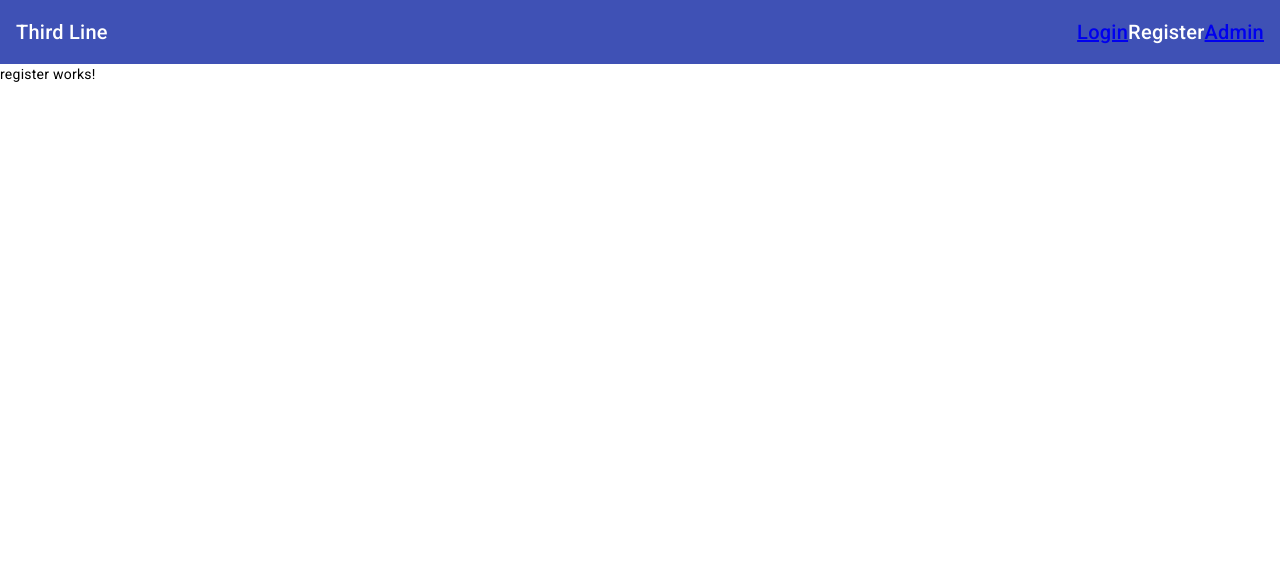
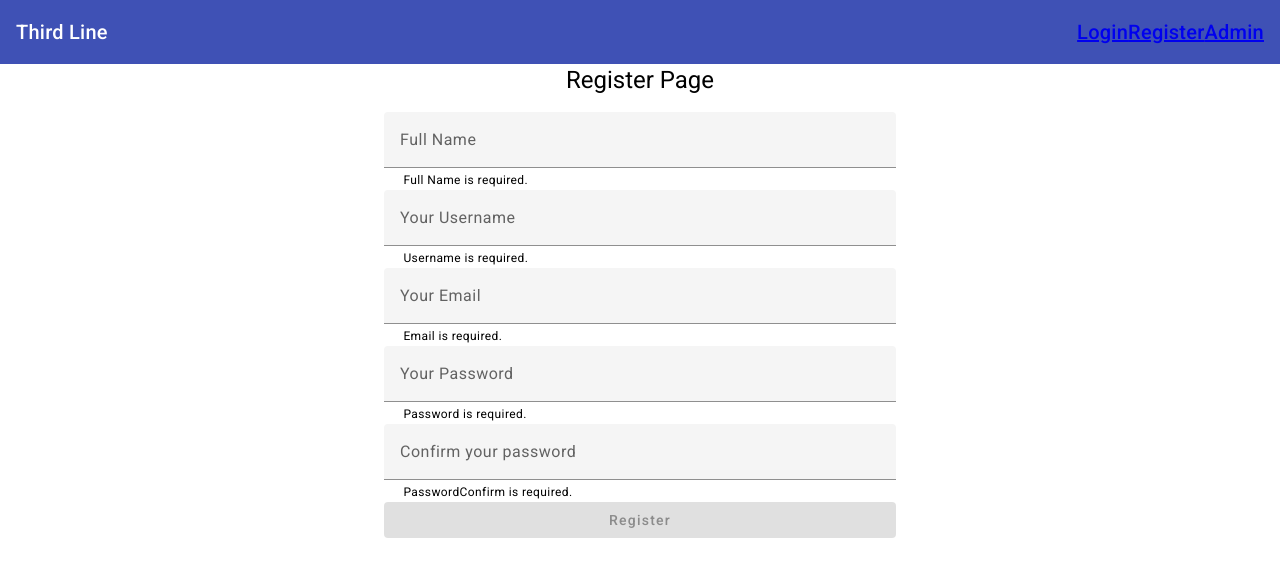
Before and after one commit to AlenaBukilic/nest-blog, an Angular app in the folder client/: page /register in a window 1280 px wide. Shown: the top 576 px of the page. Built offline with nearby package versions, Linux system fonts and the light colour scheme.

Commit message:
create register and login components

```diff
--- a/client/src/app/app.component.html
+++ b/client/src/app/app.component.html
@@ -3,7 +3,7 @@
     <span>Third Line</span>
     <span class="example-spacer"></span>
     <a routerLink="/login">Login</a>
-    <a>Register</a>
+    <a routerLink="/register">Register</a>
     <a routerLink="/admin">Admin</a>
   </mat-toolbar-row>
 </mat-toolbar>
--- a/client/src/app/components/login/login.component.html
+++ b/client/src/app/components/login/login.component.html
@@ -1,2 +1,35 @@
-<p>login works!</p>
-<button (click)="login()">Click me</button>
+<h1 style="text-align: center">Login Page</h1>
+<form [formGroup]="loginForm" (ngSubmit)="onSubmit()">
+  <div class="container">
+    <mat-form-field>
+      <input
+        matInput
+        placeholder="Email"
+        type="email"
+        formControlName="email"
+      />
+      <mat-hint *ngIf="loginForm.get('email')?.errors">
+        Email is required.</mat-hint
+      >
+    </mat-form-field>
+    <mat-form-field>
+      <input
+        matInput
+        placeholder="Password"
+        type="password"
+        formControlName="password"
+      />
+      <mat-hint *ngIf="loginForm.get('password')?.errors">
+        Password is required.</mat-hint
+      >
+    </mat-form-field>
+    <button
+      mat-flat-button
+      color="primary"
+      [disabled]="loginForm.invalid"
+      type="submit"
+    >
+      Login
+    </button>
+  </div>
+</form>
--- a/client/src/app/components/login/login.component.scss
+++ b/client/src/app/components/login/login.component.scss
@@ -0,0 +1,10 @@
+.container {
+  display: flex;
+  flex-direction: column;
+  align-items: center;
+  justify-content: center;
+}
+
+.container > * {
+  width: 40%;
+}
--- a/client/src/app/components/login/login.component.ts
+++ b/client/src/app/components/login/login.component.ts
@@ -1,4 +1,7 @@
 import { Component, OnInit } from '@angular/core';
+import { FormBuilder, FormGroup, Validators } from '@angular/forms';
+import { map } from 'rxjs';
+import { Router } from '@angular/router';
 import { AuthenticationService } from '../../../app/services/authentication.service';
 
 @Component({
@@ -7,17 +10,31 @@ import { AuthenticationService } from '../../../app/services/authentication.serv
   styleUrls: ['./login.component.scss'],
 })
 export class LoginComponent implements OnInit {
-  constructor(private authService: AuthenticationService) {}
+  loginForm!: FormGroup;
 
-  private email = 'alenaTwo@gmail.com';
+  constructor(
+    private authService: AuthenticationService,
+    private formBuilder: FormBuilder,
+    private router: Router,
+  ) {}
 
-  private password = 'Alena12345';
+  ngOnInit(): void {
+    this.loginForm = this.formBuilder.group({
+      email: [
+        null,
+        [Validators.required, Validators.email, Validators.minLength(6)],
+      ],
+      password: [null, [Validators.required, Validators.minLength(3)]],
+    });
+  }
 
-  ngOnInit(): void {}
-
-  login() {
+  onSubmit() {
+    if (this.loginForm.invalid) {
+      return;
+    }
     this.authService
-      .login(this.email, this.password)
-      .subscribe((data) => console.log('Success', data));
+      .login(this.loginForm.value)
+      .pipe(map((token) => this.router.navigate(['admin'])))
+      .subscribe();
   }
 }
--- a/client/src/app/components/register/register.component.html
+++ b/client/src/app/components/register/register.component.html
@@ -1 +1,57 @@
-<p>register works!</p>
+<h1 style="text-align: center">Register Page</h1>
+<form [formGroup]="registerForm" (ngSubmit)="onSubmit()">
+  <div class="container">
+    <mat-form-field>
+      <input matInput placeholder="Full Name" formControlName="name" />
+      <mat-hint *ngIf="registerForm.get('name')?.errors">
+        Full Name is required.</mat-hint
+      >
+    </mat-form-field>
+    <mat-form-field>
+      <input matInput placeholder="Your Username" formControlName="username" />
+      <mat-hint *ngIf="registerForm.get('username')?.errors">
+        Username is required.</mat-hint
+      >
+    </mat-form-field>
+
+    <mat-form-field>
+      <input matInput placeholder="Your Email" formControlName="email" />
+      <mat-hint *ngIf="registerForm.get('email')?.errors">
+        Email is required.</mat-hint
+      >
+    </mat-form-field>
+
+    <mat-form-field>
+      <input
+        matInput
+        type="password"
+        placeholder="Your Password"
+        formControlName="password"
+      />
+      <mat-hint *ngIf="registerForm.get('password')?.errors">
+        Password is required.</mat-hint
+      >
+    </mat-form-field>
+
+    <mat-form-field>
+      <input
+        matInput
+        type="password"
+        placeholder="Confirm your password"
+        formControlName="passwordConfirm"
+      />
+      <mat-hint *ngIf="registerForm.get('passwordConfirm')?.errors">
+        PasswordConfirm is required.</mat-hint
+      >
+    </mat-form-field>
+
+    <button
+      mat-flat-button
+      color="primary"
+      [disabled]="registerForm.invalid"
+      type="submit"
+    >
+      Register
+    </button>
+  </div>
+</form>
--- a/client/src/app/components/register/register.component.scss
+++ b/client/src/app/components/register/register.component.scss
@@ -0,0 +1,10 @@
+.container {
+  display: flex;
+  flex-direction: column;
+  align-items: center;
+  justify-content: center;
+}
+
+.container > * {
+  width: 40%;
+}
--- a/client/src/app/components/register/register.component.ts
+++ b/client/src/app/components/register/register.component.ts
@@ -1,10 +1,55 @@
 import { Component } from '@angular/core';
+import { FormBuilder, FormGroup, Validators } from '@angular/forms';
+import { Router } from '@angular/router';
+import { map } from 'rxjs';
+import { AuthenticationService } from '../../../app/services/authentication.service';
 
 @Component({
   selector: 'app-register',
   templateUrl: './register.component.html',
-  styleUrls: ['./register.component.scss']
+  styleUrls: ['./register.component.scss'],
 })
 export class RegisterComponent {
+  registerForm!: FormGroup;
 
+  constructor(
+    private authService: AuthenticationService,
+    private formBuilder: FormBuilder,
+    private router: Router,
+  ) {}
+
+  ngOnInit(): void {
+    this.registerForm = this.formBuilder.group(
+      {
+        name: [null, [Validators.required]],
+        username: [null, [Validators.required]],
+        email: [
+          null,
+          [Validators.required, Validators.email, Validators.minLength(6)],
+        ],
+        password: [
+          null,
+          [
+            Validators.required,
+            Validators.minLength(3),
+            // CustomValidators.passwordContainsNumber
+          ],
+        ],
+        passwordConfirm: [null, [Validators.required]],
+      },
+      {
+        // validators: CustomValidators.passwordMatches
+      },
+    );
+  }
+
+  onSubmit(): void {
+    if (this.registerForm.invalid) {
+      return;
+    }
+    this.authService
+      .register(this.registerForm.value)
+      .pipe(map((user) => this.router.navigate(['login'])))
+      .subscribe();
+  }
 }
--- a/client/src/app/services/authentication.service.ts
+++ b/client/src/app/services/authentication.service.ts
@@ -2,20 +2,46 @@ import { Injectable } from '@angular/core';
 import { HttpClient } from '@angular/common/http';
 import { map } from 'rxjs/operators';
 
+export interface LoginForm {
+  email: string;
+  password: string;
+}
+
+export interface User {
+  email?: string;
+  password?: string;
+  passwordConfirm?: string;
+  name?: string;
+  username?: string;
+}
 @Injectable({
   providedIn: 'root',
 })
 export class AuthenticationService {
   private readonly url = {
     login: () => `/api/users/login`,
+    register: () => `/api/users/`,
   };
   constructor(private http: HttpClient) {}
 
-  login(email: string, password: string) {
-    return this.http.post<any>(this.url.login(), { email, password }).pipe(
-      map((token) => {
-        localStorage.setItem('app-token', token.access_token);
-        return token;
+  login(loginForm: LoginForm) {
+    return this.http
+      .post<any>(this.url.login(), {
+        email: loginForm.email,
+        password: loginForm.password,
+      })
+      .pipe(
+        map((token) => {
+          localStorage.setItem('app-token', token.access_token);
+          return token;
+        }),
+      );
+  }
+
+  register(user: User) {
+    return this.http.post<any>(this.url.register(), user).pipe(
+      map((user) => {
+        return user;
       }),
     );
   }
```
Also changed, not shown: client/src/app/app.module.ts (+9 -0 lines), 1 other file (tests, documents, lock files or other folders).
